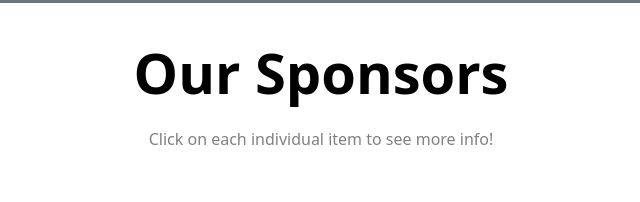
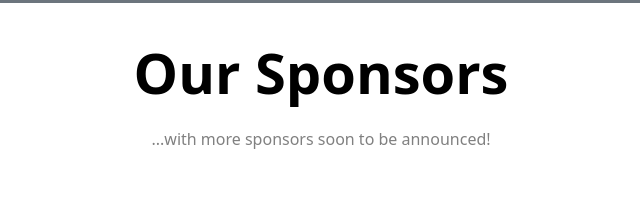
Before and after one commit to BMWong808/BMWong808.github.io, a website: page index.html in a window 1280 px wide. Shown: the part 2880-3082 px from the top of the page, 319-959 px from the left. Drawn offline with nearby package versions, Linux system fonts and the light colour scheme; no server answers.

Commit message:
Update index.html

```diff
--- a/index.html
+++ b/index.html
@@ -200,7 +200,7 @@
       </div>
       <div class="col-md-10 col-lg-8 mx-auto text-center">
         <br>
-        <h6 style="color:gray;">Click on each individual item to see more info!</h6>
+        <h6 style="color:gray;">...with more sponsors soon to be announced!</h6>
       </div>
       <div class="row py-5 align-items-center">
         <div class="col-md-3 text-center mb-1 py-md-2 px-5 px-md-1 rounded-3">
```
